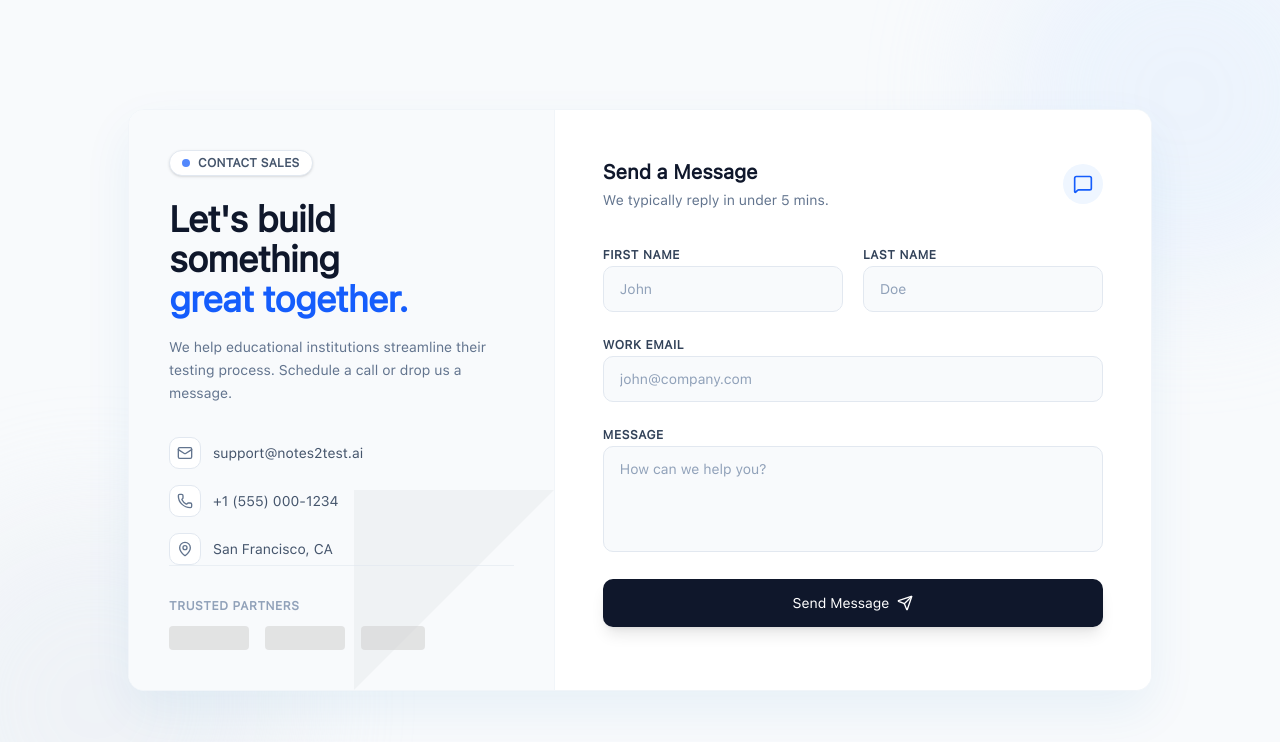
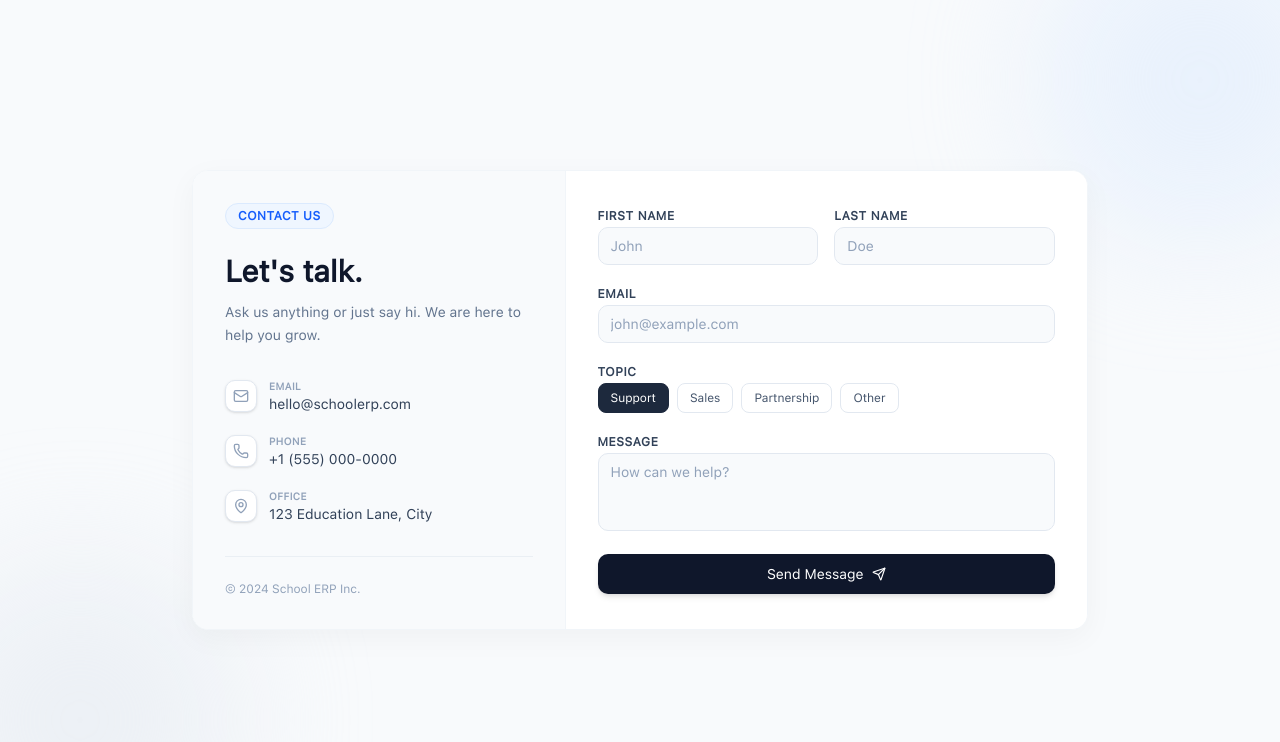
Before and after one commit to prashantyadav07/sfrontend, a React app: page /contact in a window 1280 px wide. Shown: the top 742 px of the page. Built offline with nearby package versions, Linux system fonts and the light colour scheme; the HTML template or start-up script is replaced by a standard one; a web font is replaced by a local one.

Commit message:
changes in the cntact form

```diff
--- a/src/pages/Contact.jsx
+++ b/src/pages/Contact.jsx
@@ -1,15 +1,19 @@
 import React, { useState } from 'react';
-import { Mail, Phone, MapPin, ArrowRight, CheckCircle2, MessageSquare, Send } from 'lucide-react';
+import { Mail, Phone, MapPin, Send, MessageSquare, CheckCircle2, ArrowRight } from 'lucide-react';
 
 const Contact = () => {
   const [formData, setFormData] = useState({
     firstName: '',
     lastName: '',
     email: '',
+    subject: 'Support',
     message: ''
   });
   const [isSubmitting, setIsSubmitting] = useState(false);
   const [isSubmitted, setIsSubmitted] = useState(false);
+
+  // Topics for the professional chip selection
+  const topics = ["Support", "Sales", "Partnership", "Other"];
 
   const handleChange = (e) => {
     setFormData({ ...formData, [e.target.name]: e.target.value });
@@ -18,163 +22,123 @@ const Contact = () => {
   const handleSubmit = async (e) => {
     e.preventDefault();
     setIsSubmitting(true);
-    // Simulate API
     await new Promise(resolve => setTimeout(resolve, 1500));
     setIsSubmitting(false);
     setIsSubmitted(true);
     setTimeout(() => {
       setIsSubmitted(false);
-      setFormData({ firstName: '', lastName: '', email: '', message: '' });
+      setFormData({ firstName: '', lastName: '', email: '', subject: 'Support', message: '' });
     }, 3000);
   };
 
   return (
-    <div className="min-h-screen bg-[#F8FAFC] flex items-center justify-center p-4 md:p-6 font-sans text-slate-900">
+    <div className="min-h-screen bg-[#F8FAFC] flex items-center justify-center p-4 font-sans text-slate-900 relative overflow-hidden">
 
-      {/* Background Decoration - Professional & Subtle */}
+      {/* --- Subtle Background (Original Theme) --- */}
       <div className="fixed inset-0 pointer-events-none">
-        <div className="absolute -top-24 -right-24 w-96 h-96 bg-blue-100 rounded-full blur-3xl opacity-40" />
-        <div className="absolute -bottom-24 -left-24 w-96 h-96 bg-slate-200 rounded-full blur-3xl opacity-40" />
+        <div className="absolute -top-20 -right-20 w-80 h-80 bg-blue-100 rounded-full blur-3xl opacity-50" />
+        <div className="absolute -bottom-20 -left-20 w-80 h-80 bg-slate-200 rounded-full blur-3xl opacity-50" />
       </div>
 
-      {/* Main Card: Balanced Width (max-w-5xl) for Professional Look */}
-      <div className="relative w-full max-w-5xl bg-white rounded-2xl shadow-[0_20px_50px_rgba(8,_112,_184,_0.07)] border border-slate-100 overflow-hidden flex flex-col md:flex-row">
+      {/* --- Main Card (Medium Size: max-w-4xl) --- */}
+      <div className="relative w-full max-w-4xl bg-white rounded-2xl shadow-[0_8px_30px_rgb(0,0,0,0.04)] border border-slate-100 overflow-hidden flex flex-col md:flex-row">
 
-        {/* --- LEFT SIDE: Contact Info (Sidebar Style) --- */}
-        <div className="w-full md:w-5/12 bg-slate-50 p-8 md:p-10 flex flex-col justify-between relative overflow-hidden border-b md:border-b-0 md:border-r border-slate-100">
-
-          {/* Top Section */}
-          <div className="relative z-10">
-            <div className="inline-flex items-center gap-2 px-3 py-1 rounded-full bg-white border border-slate-200 shadow-sm mb-6">
-              <span className="w-2 h-2 rounded-full bg-blue-600 animate-pulse" />
-              <span className="text-xs font-bold text-slate-600 uppercase tracking-wide">Contact Sales</span>
+        {/* --- LEFT SIDE: Info (Slate-50 Background) --- */}
+        <div className="w-full md:w-5/12 bg-slate-50 p-6 md:p-8 flex flex-col justify-between relative border-r border-slate-100">
+          <div>
+            <div className="inline-block px-3 py-1 mb-6 text-xs font-semibold tracking-wider text-blue-600 uppercase bg-blue-50 rounded-full border border-blue-100">
+              Contact Us
             </div>
 
-            <h2 className="text-3xl md:text-4xl font-bold text-slate-900 mb-4 tracking-tight">
-              Let's build something <br />
-              <span className="text-blue-600">great together.</span>
+            <h2 className="text-2xl md:text-3xl font-bold text-slate-900 mb-3">
+              Let's talk.
             </h2>
-
             <p className="text-slate-500 text-sm leading-relaxed mb-8">
-              We help educational institutions streamline their testing process. Schedule a call or drop us a message.
+              Ask us anything or just say hi. We are here to help you grow.
             </p>
 
-            <div className="space-y-4">
-              <ContactRow icon={Mail} text="support@notes2test.ai" />
-              <ContactRow icon={Phone} text="+1 (555) 000-1234" />
-              <ContactRow icon={MapPin} text="San Francisco, CA" />
+            <div className="space-y-5">
+              <ContactItem icon={Mail} title="Email" content="hello@schoolerp.com" />
+              <ContactItem icon={Phone} title="Phone" content="+1 (555) 000-0000" />
+              <ContactItem icon={MapPin} title="Office" content="123 Education Lane, City" />
             </div>
           </div>
 
-          {/* Bottom Section: Social/Trust */}
-          <div className="relative z-10 mt-8 md:mt-0 pt-8 border-t border-slate-200/60">
-            <p className="text-xs font-semibold text-slate-400 uppercase tracking-wider mb-3">Trusted Partners</p>
-            <div className="flex gap-4 opacity-60 grayscale hover:grayscale-0 transition-all duration-300">
-              {/* Simple geometric placeholders for logos */}
-              <div className="h-6 w-20 bg-slate-300 rounded" />
-              <div className="h-6 w-20 bg-slate-300 rounded" />
-              <div className="h-6 w-16 bg-slate-300 rounded" />
+          {/* Social / Bottom decorative */}
+          <div className="mt-8 pt-6 border-t border-slate-200/60 hidden md:block">
+            <p className="text-xs text-slate-400">© 2024 School ERP Inc.</p>
           </div>
         </div>
 
-          {/* Decorative Pattern */}
-          <div className="absolute right-0 bottom-0 opacity-[0.03] pointer-events-none">
-             <svg width="200" height="200" viewBox="0 0 200 200" fill="none" xmlns="http://www.w3.org/2000/svg">
-                <path d="M0 200L200 0H0V200Z" fill="currentColor"/>
-             </svg>
+        {/* --- RIGHT SIDE: Compact Form --- */}
+        <div className="w-full md:w-7/12 p-6 md:p-8 bg-white relative">
+
+          {isSubmitted ? (
+            <div className="absolute inset-0 z-10 bg-white flex flex-col items-center justify-center animate-in fade-in zoom-in duration-300">
+              <div className="w-14 h-14 bg-green-50 text-green-600 rounded-full flex items-center justify-center mb-3">
+                <CheckCircle2 className="w-7 h-7" />
               </div>
-        </div>
-
-        {/* --- RIGHT SIDE: The Form --- */}
-        <div className="w-full md:w-7/12 p-8 md:p-12 bg-white relative">
-
-          {/* Success State */}
-          {isSubmitted ? (
-            <div className="absolute inset-0 z-20 bg-white flex flex-col items-center justify-center animate-in fade-in duration-300">
-              <div className="w-16 h-16 bg-green-50 text-green-600 rounded-full flex items-center justify-center mb-4">
-                <CheckCircle2 className="w-8 h-8" />
-              </div>
-              <h3 className="text-2xl font-bold text-slate-900 mb-2">Message Sent</h3>
-              <p className="text-slate-500 text-center max-w-xs">
-                Thanks for reaching out. Our team will get back to you within 24 hours.
-              </p>
-              <button
-                onClick={() => setIsSubmitted(false)}
-                className="mt-6 text-sm font-semibold text-blue-600 hover:text-blue-700 hover:underline"
-              >
-                Send another message
+              <h3 className="text-xl font-bold text-slate-900">Message Sent!</h3>
+              <p className="text-sm text-slate-500 mt-1">We'll get back to you soon.</p>
+              <button onClick={() => setIsSubmitted(false)} className="mt-5 text-sm font-medium text-blue-600 hover:underline">
+                Send another
               </button>
             </div>
           ) : (
-            <>
-              <div className="flex items-center justify-between mb-8">
-                <div>
-                  <h3 className="text-xl font-bold text-slate-900">Send a Message</h3>
-                  <p className="text-sm text-slate-500 mt-1">We typically reply in under 5 mins.</p>
+            <form className="space-y-4" onSubmit={handleSubmit}>
+
+              <div className="grid grid-cols-2 gap-4">
+                <InputGroup label="First Name" name="firstName" placeholder="John" value={formData.firstName} onChange={handleChange} />
+                <InputGroup label="Last Name" name="lastName" placeholder="Doe" value={formData.lastName} onChange={handleChange} />
               </div>
-                <div className="hidden sm:flex w-10 h-10 bg-blue-50 text-blue-600 rounded-full items-center justify-center">
-                  <MessageSquare className="w-5 h-5" />
+
+              <InputGroup label="Email" name="email" type="email" placeholder="john@example.com" value={formData.email} onChange={handleChange} />
+
+              {/* Topic Selection Chips */}
+              <div className="space-y-1.5">
+                <label className="text-xs font-semibold text-slate-700 uppercase tracking-wider">Topic</label>
+                <div className="flex flex-wrap gap-2">
+                  {topics.map((t) => (
+                    <button
+                      key={t}
+                      type="button"
+                      onClick={() => setFormData({ ...formData, subject: t })}
+                      className={`text-xs px-3 py-1.5 rounded-md border transition-all ${
+                        formData.subject === t
+                          ? 'bg-slate-800 text-white border-slate-800'
+                          : 'bg-white text-slate-600 border-slate-200 hover:border-slate-300 hover:bg-slate-50'
+                      }`}
+                    >
+                      {t}
+                    </button>
+                  ))}
                 </div>
               </div>
-
-              <form className="space-y-5" onSubmit={handleSubmit}>
-                <div className="grid grid-cols-1 sm:grid-cols-2 gap-5">
-                  <InputField
-                    label="First Name"
-                    name="firstName"
-                    value={formData.firstName}
-                    onChange={handleChange}
-                    placeholder="John"
-                  />
-                  <InputField
-                    label="Last Name"
-                    name="lastName"
-                    value={formData.lastName}
-                    onChange={handleChange}
-                    placeholder="Doe"
-                  />
-                </div>
-
-                <InputField
-                  label="Work Email"
-                  name="email"
-                  type="email"
-                  value={formData.email}
-                  onChange={handleChange}
-                  placeholder="john@company.com"
-                />
 
               <div className="space-y-1.5">
                 <label className="text-xs font-semibold text-slate-700 uppercase tracking-wider">Message</label>
                 <textarea
-                    rows="4"
+                  rows="3"
                   name="message"
                   value={formData.message}
                   onChange={handleChange}
-                    placeholder="How can we help you?"
-                    className="w-full bg-slate-50 border border-slate-200 rounded-lg px-4 py-3 text-sm text-slate-900 placeholder:text-slate-400 outline-none focus:border-blue-500 focus:bg-white focus:ring-4 focus:ring-blue-500/10 transition-all duration-200 resize-none"
+                  placeholder="How can we help?"
+                  className="w-full bg-slate-50 border border-slate-200 rounded-lg px-3 py-2 text-sm text-slate-900 placeholder:text-slate-400 focus:outline-none focus:border-blue-500 focus:ring-1 focus:ring-blue-500 transition-all resize-none"
                 />
               </div>
 
               <button
                 type="submit"
                 disabled={isSubmitting}
-                  className="w-full bg-slate-900 hover:bg-slate-800 text-white font-medium py-3.5 rounded-lg shadow-lg hover:shadow-xl hover:-translate-y-0.5 transition-all duration-200 flex items-center justify-center gap-2 text-sm disabled:opacity-70 disabled:cursor-not-allowed mt-2"
+                className="w-full bg-slate-900 hover:bg-slate-800 text-white font-medium py-2.5 rounded-lg shadow-md hover:shadow-lg hover:-translate-y-0.5 transition-all duration-200 flex items-center justify-center gap-2 text-sm mt-2"
               >
-                  {isSubmitting ? (
-                    <span className="flex items-center gap-2">
-                      <span className="w-4 h-4 border-2 border-white/30 border-t-white rounded-full animate-spin"/>
-                      Processing...
-                    </span>
-                  ) : (
+                {isSubmitting ? 'Sending...' : (
                   <>
-                      <span>Send Message</span>
-                      <Send className="w-4 h-4" />
+                    Send Message <Send className="w-3.5 h-3.5" />
                   </>
                 )}
               </button>
             </form>
-            </>
           )}
         </div>
       </div>
@@ -182,24 +146,30 @@ const Contact = () => {
   );
 };
 
-// Reusable Components for consistency
+// --- Small Reusable Components ---
 
-const ContactRow = ({ icon: Icon, text }) => (
-  <div className="flex items-center gap-3 group cursor-pointer">
-    <div className="w-8 h-8 rounded-lg bg-white border border-slate-200 flex items-center justify-center text-slate-500 group-hover:text-blue-600 group-hover:border-blue-200 transition-colors">
+const ContactItem = ({ icon: Icon, title, content }) => (
+  <div className="flex items-center gap-3 group">
+    <div className="w-8 h-8 rounded-lg bg-white border border-slate-200 flex items-center justify-center text-slate-400 group-hover:text-blue-600 group-hover:border-blue-100 transition-colors shadow-sm">
       <Icon className="w-4 h-4" />
     </div>
-    <span className="text-sm font-medium text-slate-600 group-hover:text-slate-900 transition-colors">{text}</span>
+    <div>
+      <p className="text-[10px] font-bold text-slate-400 uppercase tracking-wider">{title}</p>
+      <p className="text-sm font-medium text-slate-700">{content}</p>
+    </div>
   </div>
 );
 
-const InputField = ({ label, type = "text", ...props }) => (
+const InputGroup = ({ label, name, type = "text", placeholder, value, onChange }) => (
   <div className="space-y-1.5">
     <label className="text-xs font-semibold text-slate-700 uppercase tracking-wider">{label}</label>
     <input
       type={type}
-      className="w-full bg-slate-50 border border-slate-200 rounded-lg px-4 py-3 text-sm text-slate-900 placeholder:text-slate-400 outline-none focus:border-blue-500 focus:bg-white focus:ring-4 focus:ring-blue-500/10 transition-all duration-200"
-      {...props}
+      name={name}
+      value={value}
+      onChange={onChange}
+      placeholder={placeholder}
+      className="w-full bg-slate-50 border border-slate-200 rounded-lg px-3 py-2 text-sm text-slate-900 placeholder:text-slate-400 focus:outline-none focus:border-blue-500 focus:ring-1 focus:ring-blue-500 transition-all"
     />
   </div>
 );
```
Lines whose indentation alone changed are shown as unchanged.
